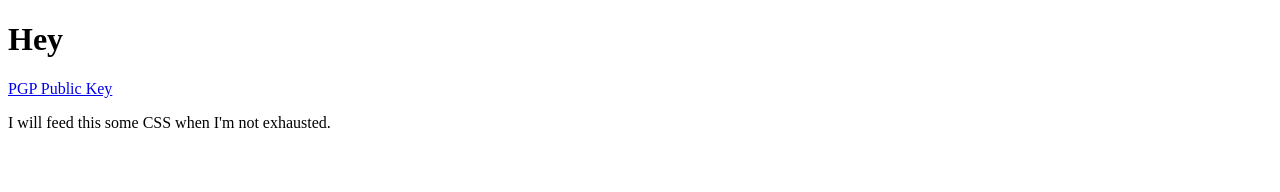
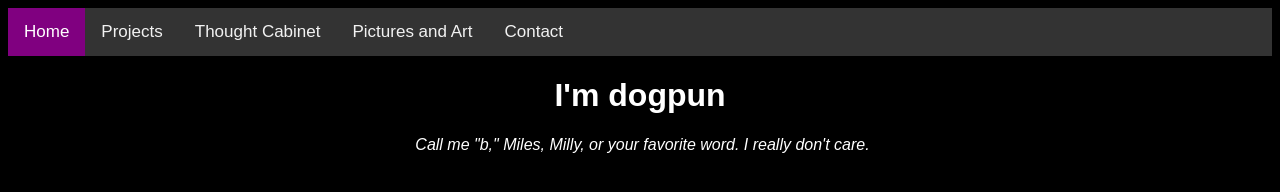
Before and after one commit to therealdogpun/therealdogpun.github.io, a plain HTML site: page index.html in a window 1280 px wide. Drawn offline with Linux system fonts and the light colour scheme.

Commit message:
Update index.html

```diff
--- a/index.html
+++ b/index.html
@@ -1,16 +1,26 @@
 <!DOCTYPE html>
 <html lang="en">
   <head>
-    <meta charset="UTF-8">
-    <meta name="viewport" content="width=device-width, initial-scale=1.0">
+	<meta charset="UTF-8">
+    <meta name="viewport" content="width=device-width, initial-scale=1">
     <meta http-equiv="X-UA-Compatible" content="ie=edge">
-    <title>dogpun</title>
+
+	<link rel="stylesheet" href="css/styles.css">
+
+	<title>dogpun</title>
   </head>
+
   <body>
-    <main>
-        <h1>Hey</h1>
-	    <p><a href="pgp.html">PGP Public Key</a></p>
-	    <p>I will feed this some CSS when I'm not exhausted.</p>
-    </main>
+	<div class="topnav">
+		<a class="active" href="index.html">Home</a>
+		<a href="pages/projects.html">Projects</a>
+		<a href="pages/thoughts.html">Thought Cabinet</a>
+		<a href="pages/pictures.html">Pictures and Art</a>
+		<a href="pages/contact.html">Contact</a>
+	</div>
+
+	<h1 class="pagetitle">I'm dogpun</h1>
+	<p class="subtitle">Call me "b," Miles, Milly, or your favorite word. I really don't care.</p>
+
   </body>
 </html>
```
